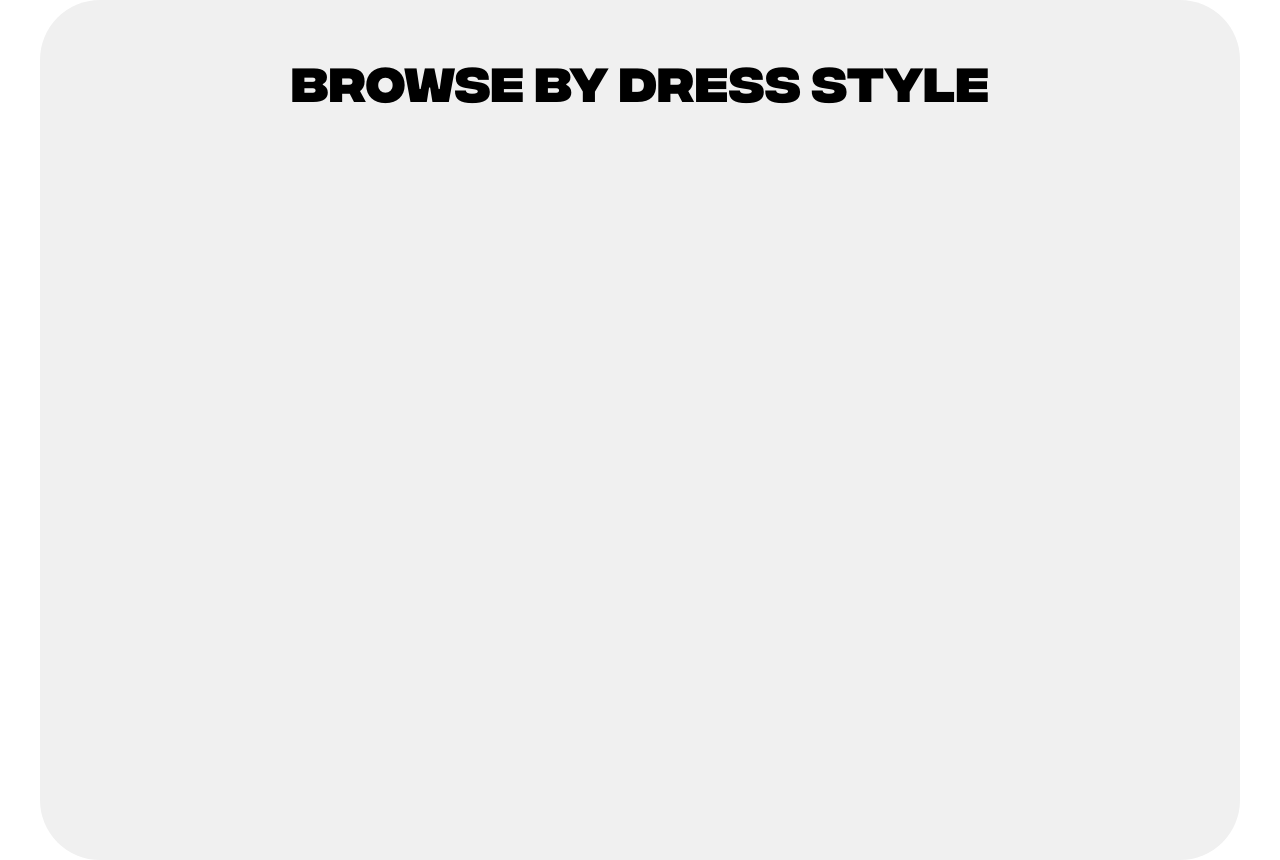
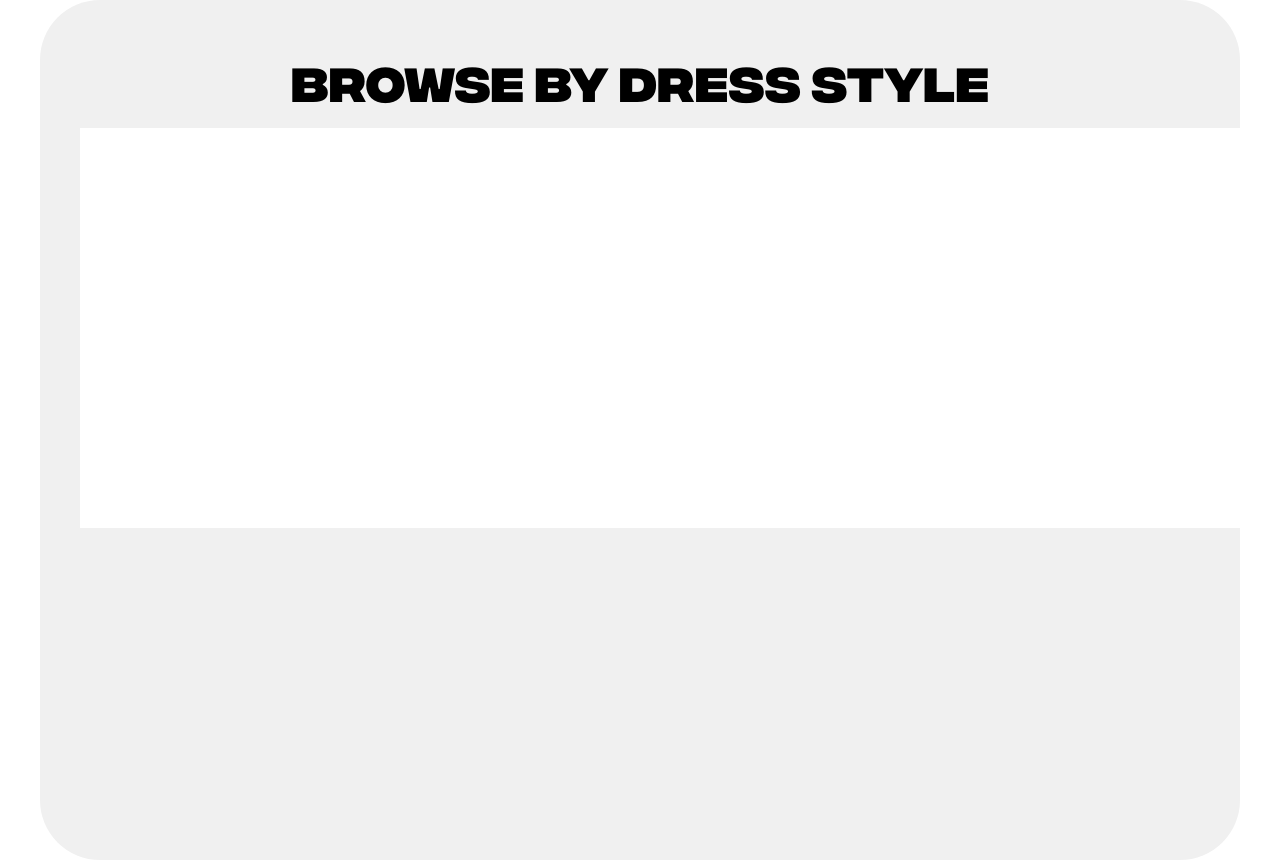
Before and after one commit to kingdsand/web-desde-cero-g4, a plain HTML site: page index.html in a window 1280 px wide. Shown: the part 1380-2240 px from the top of the page. Drawn offline with Linux system fonts and the light colour scheme; files whose address does not match are found by name.

```diff
--- a/styles.css
+++ b/styles.css
@@ -204,3 +204,11 @@ main {
   background-color: white;
   padding: 0 10px;
 }
+
+.dress-style-types {
+  display: grid;
+  grid-template-columns: 1fr 3fr;
+  height: 400px;
+  width: 100%;
+  margin: 0 40px;
+}
```
